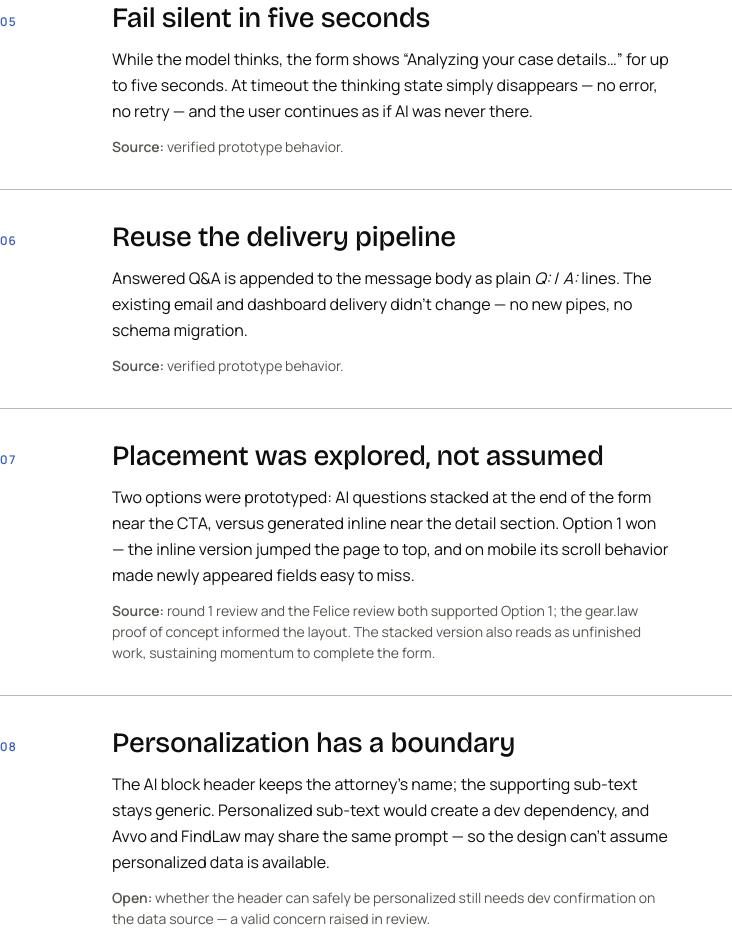
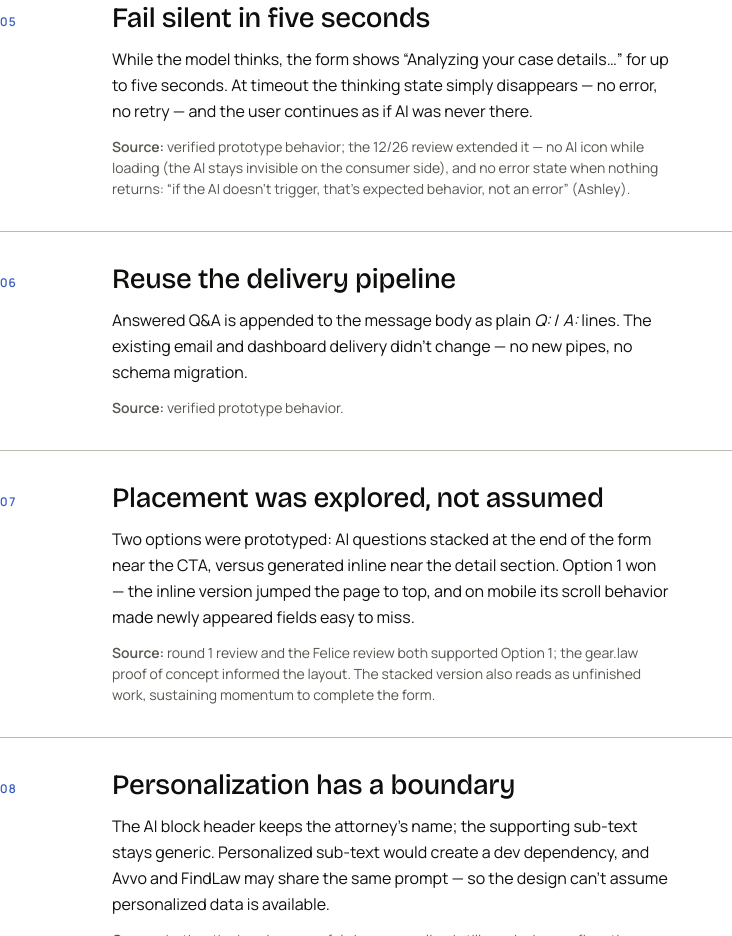
Before and after one commit to falinwang/portfolio-2026, a plain HTML site: page index.html in a window 1280 px wide. Shown: the part 3956-4892 px from the top of the page, without its empty margins (0-732 px from the left). Drawn offline with nearby package versions, Linux system fonts and the light colour scheme.

Commit message:
Q1: 12/26 review — fail-silent extended (no AI icon, no error state)

```diff
--- a/index.html
+++ b/index.html
@@ -262,7 +262,7 @@
         <div class="dec-idx">05</div>
         <div><h3>Fail silent in five seconds</h3>
           <p class="d-body">While the model thinks, the form shows &ldquo;Analyzing your case details&hellip;&rdquo; for up to five seconds. At timeout the thinking state simply disappears &mdash; no error, no retry &mdash; and the user continues as if AI was never there.</p>
-          <p class="d-note"><span class="src">Source:</span> verified prototype behavior.</p>
+          <p class="d-note"><span class="src">Source:</span> verified prototype behavior; the 12/26 review extended it &mdash; no AI icon while loading (the AI stays invisible on the consumer side), and no error state when nothing returns: &ldquo;if the AI doesn&rsquo;t trigger, that&rsquo;s expected behavior, not an error&rdquo; (Ashley).</p>
         </div>
         <div class="d-side"></div>
       </div>
```
